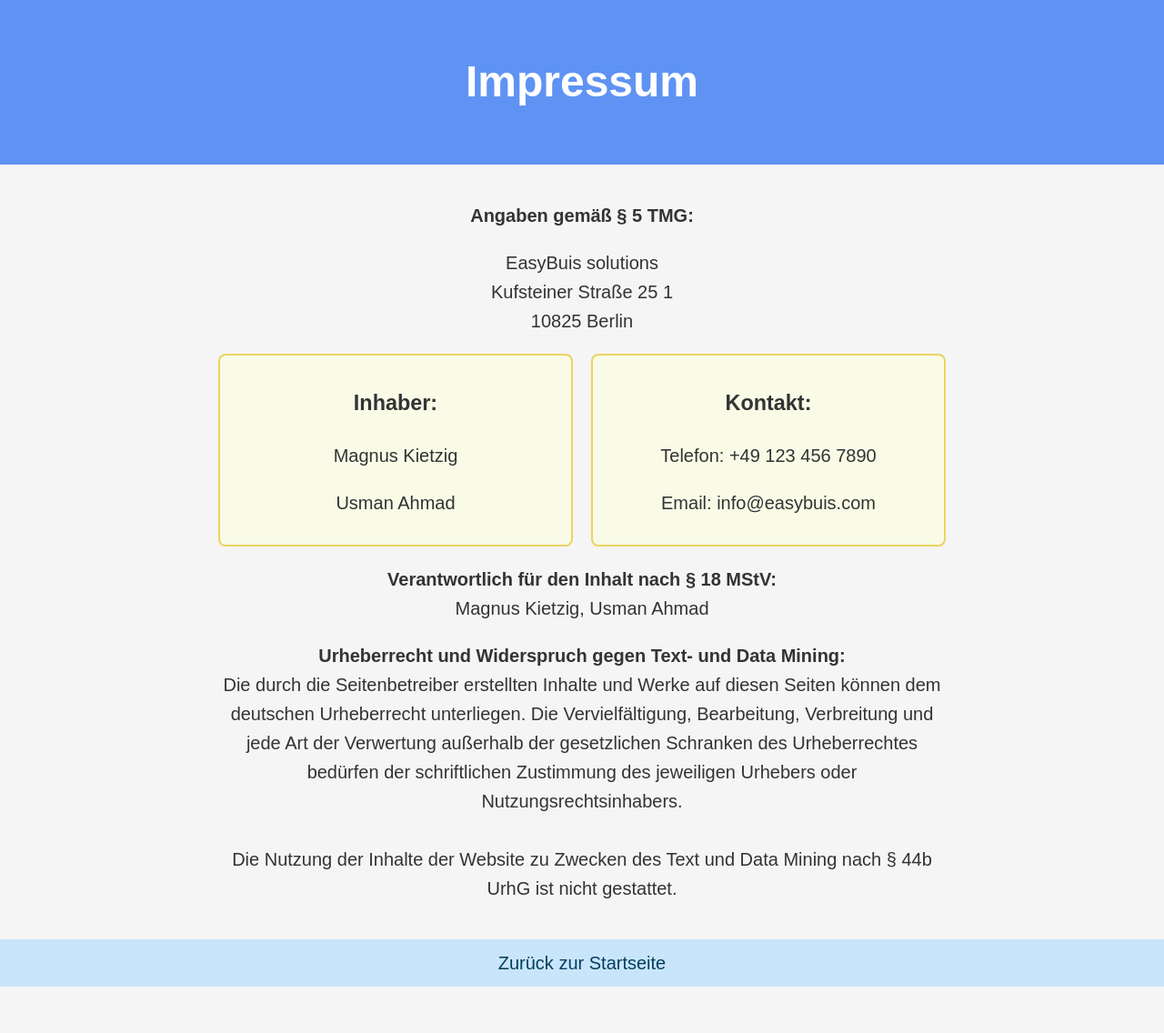
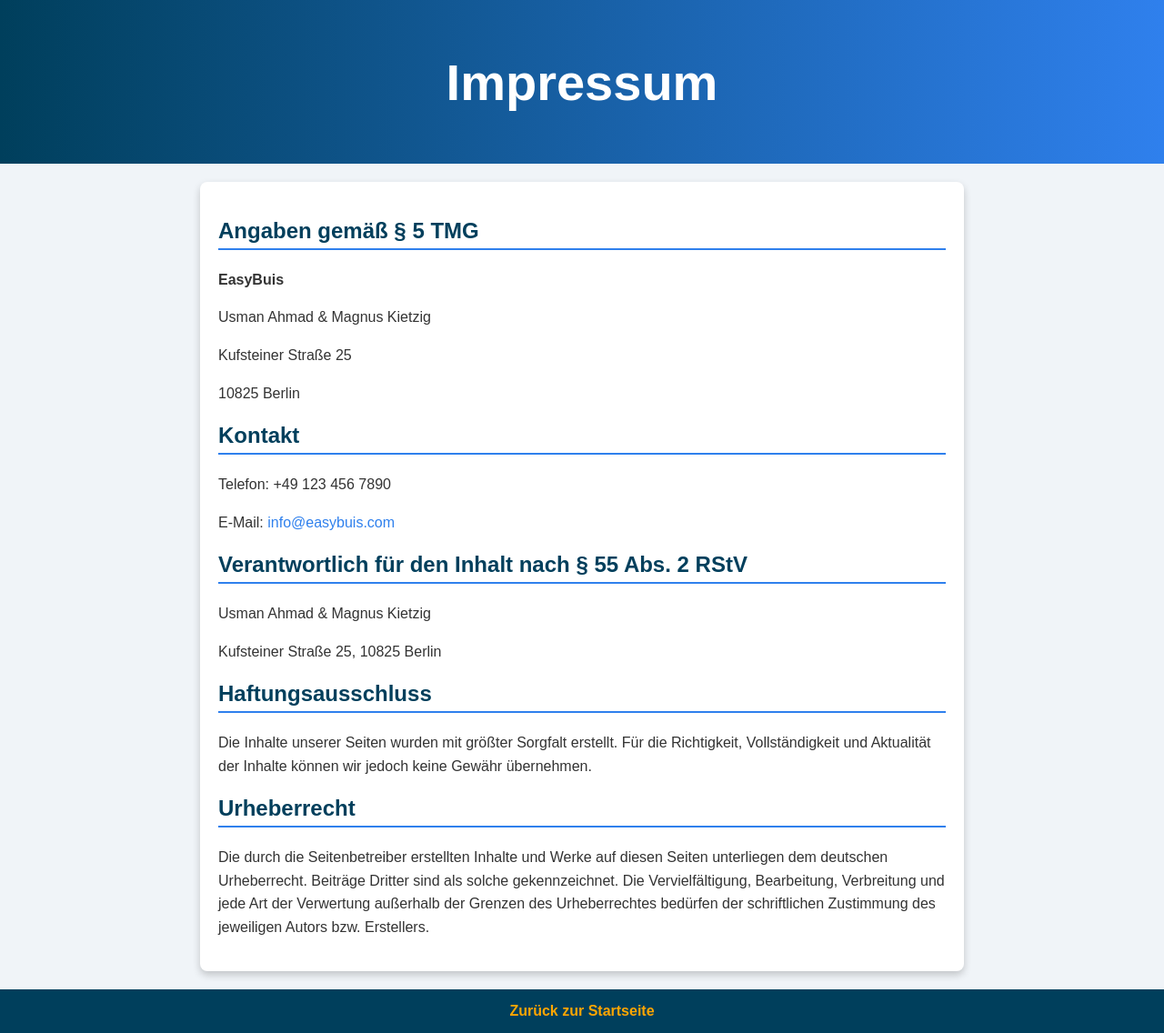
Before and after one commit to Usman-65/E-Business1, a Flask app: page /impressum in a window 1280 px wide. Shown: the whole page at 91% size. Before the commit the page ends 1085 px from the top, so only its background shows below. Run offline with Flask 3, Linux system fonts and the light colour scheme.

Commit message:
verbesserung von impressum

```diff
--- a/static/impressum.css
+++ b/static/impressum.css
@@ -1,46 +1,45 @@
-/* Allgemeine Einstellungen */
+/* Allgemeine Stile */
 body {
     margin: 0;
-    font-family: Arial, sans-serif;
-    font-size: 20px;
-    background-color: #f5f5f5;
+    font-family: 'Arial', sans-serif;
+    background-color: #f0f4f8;
     color: #333;
-    line-height: 1.6;
     display: flex;
     flex-direction: column;
     min-height: 100vh;
 }
 
-/* Header Styling */
+/* Header */
 header {
-    background-color: #5f93f3;
+    background: linear-gradient(90deg, #003f5c, #2f80ed);
     color: white;
     padding: 20px;
     text-align: center;
-    font-size: 24px;
-    font-weight: bold;
+    font-size: 28px;
 }
 
-/* Hauptinhalt Styling */
-main {
-    flex: 1;
+/* Impressum Inhalt */
+.impressum-content {
+    max-width: 800px;
+    margin: 20px auto;
     padding: 20px;
-    max-width: 800px;
-    margin: 0 auto;
-    text-align: center;
+    background: white;
+    border-radius: 8px;
+    box-shadow: 0px 4px 8px rgba(0, 0, 0, 0.2);
 }
 
-/* Footer Styling */
-footer {
-    background-color: rgb(201, 229, 252);
-    color: white;
-    text-align: center;
-    padding: 10px 20px;
+h2 {
+    color: #003f5c;
+    border-bottom: 2px solid #2f80ed;
+    padding-bottom: 5px;
 }
 
-/* Links Styling */
+p {
+    line-height: 1.6;
+}
+
 a {
-    color: #003f5c;
+    color: #2f80ed;
     text-decoration: none;
 }
 
@@ -48,19 +47,20 @@
     text-decoration: underline;
 }
 
-/* Flexbox für nebeneinanderstehende Blöcke */
-.info-container {
-    display: flex;
-    justify-content: space-between;
-    gap: 20px; /* Abstand zwischen den Blöcken */
-    text-align: middle;
-    margin-top: 20px;
+/* Footer */
+footer {
+    background-color: #003f5c;
+    color: white;
+    text-align: center;
+    padding: 15px;
 }
 
-.info-block {
-    flex: 1;
-    padding: 10px;
-    background-color: #f9fbe7;
-    border: 2px solid rgb(236, 211, 97);
-    border-radius: 8px;
+footer a {
+    color: #ffa600;
+    text-decoration: none;
+    font-weight: bold;
 }
+
+footer a:hover {
+    text-decoration: underline;
+}
--- a/templates/impressum.html
+++ b/templates/impressum.html
@@ -1,47 +1,45 @@
 <!DOCTYPE html>
 <html lang="de">
+
 <head>
     <meta charset="UTF-8">
     <meta name="viewport" content="width=device-width, initial-scale=1.0">
-    <title>Impressum - EasyBuis Task Manager</title>
+    <title>Impressum</title>
     <link rel="stylesheet" href="/static/impressum.css">
 </head>
+
 <body>
     <header>
         <h1>Impressum</h1>
     </header>
+
     <main>
-        <p><strong>Angaben gemäß § 5 TMG:</strong></p>
-        <p>
-            EasyBuis solutions<br>
-            Kufsteiner Straße 25 1<br>
-            10825 Berlin<br>
-        </p>
-        <div class="info-container">
-            <div class="info-block">
-                <h3>Inhaber:</h3>
-                <p>Magnus Kietzig</p>
-                <p>Usman Ahmad</p>
-            </div>
-            <div class="info-block">
-                <h3>Kontakt:</h3>
-                <p>Telefon: +49 123 456 7890</p>
-                <p>Email: info@easybuis.com</p>
-            </div>
-        </div>
-        <p>
-            <strong>Verantwortlich für den Inhalt nach § 18 MStV:</strong> <br>
-            Magnus Kietzig, Usman Ahmad
-        </p>
-        <p>
-        <strong>Urheberrecht und Widerspruch gegen Text- und Data Mining:</strong> <br>
-            Die durch die Seitenbetreiber erstellten Inhalte und Werke auf diesen Seiten können dem deutschen Urheberrecht unterliegen. Die Vervielfältigung, Bearbeitung, Verbreitung und jede Art der Verwertung außerhalb der gesetzlichen Schranken des Urheberrechtes bedürfen der schriftlichen Zustimmung des jeweiligen Urhebers oder Nutzungsrechtsinhabers. <br>
-            <br>
-            Die Nutzung der Inhalte der Website zu Zwecken des Text und Data Mining nach § 44b UrhG ist nicht gestattet.
-        </p>
+        <section class="impressum-content">
+            <h2>Angaben gemäß § 5 TMG</h2>
+            <p><strong>EasyBuis</strong></p>
+            <p>Usman Ahmad & Magnus Kietzig</p>
+            <p>Kufsteiner Straße 25</p>
+            <p>10825 Berlin</p>
+
+            <h2>Kontakt</h2>
+            <p>Telefon: +49 123 456 7890</p>
+            <p>E-Mail: <a href="mailto:info@easybuis.com">info@easybuis.com</a></p>
+
+            <h2>Verantwortlich für den Inhalt nach § 55 Abs. 2 RStV</h2>
+            <p>Usman Ahmad & Magnus Kietzig</p>
+            <p>Kufsteiner Straße 25, 10825 Berlin</p>
+
+            <h2>Haftungsausschluss</h2>
+            <p>Die Inhalte unserer Seiten wurden mit größter Sorgfalt erstellt. Für die Richtigkeit, Vollständigkeit und Aktualität der Inhalte können wir jedoch keine Gewähr übernehmen.</p>
+
+            <h2>Urheberrecht</h2>
+            <p>Die durch die Seitenbetreiber erstellten Inhalte und Werke auf diesen Seiten unterliegen dem deutschen Urheberrecht. Beiträge Dritter sind als solche gekennzeichnet. Die Vervielfältigung, Bearbeitung, Verbreitung und jede Art der Verwertung außerhalb der Grenzen des Urheberrechtes bedürfen der schriftlichen Zustimmung des jeweiligen Autors bzw. Erstellers.</p>
+        </section>
     </main>
+
     <footer>
         <a href="/">Zurück zur Startseite</a>
     </footer>
 </body>
+
 </html>
```
